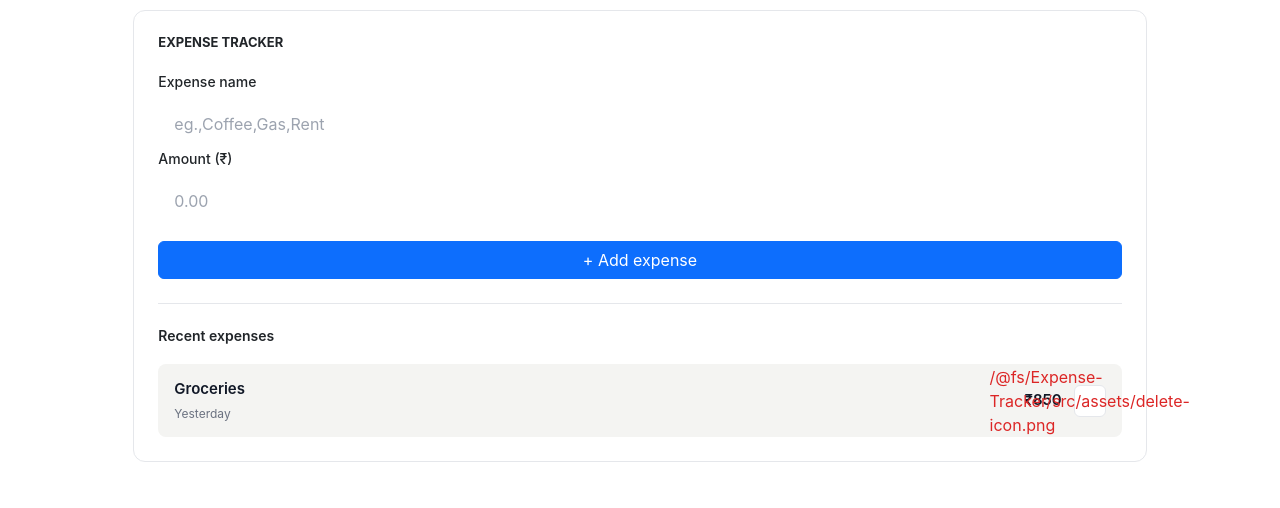
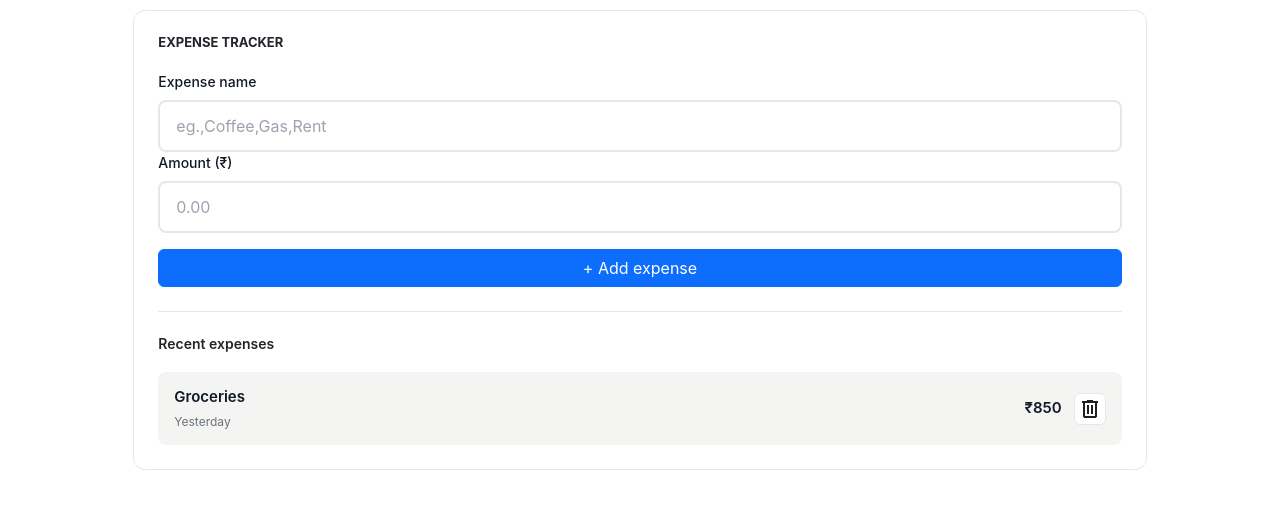
Before and after one commit to DishantGirase/Expense-tracker, a React (Vite) app in the folder Expense-Tracker/: page / in a window 1280 px wide. Shown: the top 508 px of the page. Built offline with nearby package versions, Linux system fonts and the light colour scheme.

Commit message:
some changes in ui

```diff
--- a/Expense-Tracker/src/components/expenseHistoryCard.jsx
+++ b/Expense-Tracker/src/components/expenseHistoryCard.jsx
@@ -11,7 +11,9 @@ const ExpenseHistoryCard = () => {
         </div>
         <div className={styles.expenseRight}>
           <div className={styles.expenseAmount}>₹850</div>
-          <div className={styles.btnDelete}>{deleteIcon}</div>
+          <div className={styles.btnDelete}>
+            <img src={deleteIcon} alt="delete" />
+          </div>
         </div>
       </div>
     </>
--- a/Expense-Tracker/src/components/inputExpense.module.css
+++ b/Expense-Tracker/src/components/inputExpense.module.css
@@ -6,7 +6,7 @@
   display: block;
   font-size: 14px;
   font-weight: 500;
-  color: var(--text-primary);
+  color: #111827;
   margin-bottom: 8px;
 }
 
@@ -14,11 +14,25 @@
   width: 100%;
   padding: 12px 16px;
   font-size: 16px;
-  border: 1px solid var(--border-color);
-  border-radius: var(--radius-md);
+  border: 2px solid #e5e7eb;
+  border-radius: 8px;
   box-sizing: border-box;
-  color: var(--text-primary);
+  color: #111827;
   outline: none;
+  background-color: #ffffff;
+  transition: all 0.3s ease;
+}
+
+.formInput:hover {
+  border-color: #d1d5db;
+  box-shadow: 0 2px 8px rgba(0, 0, 0, 0.08);
+  background-color: #fafafa;
+}
+
+.formInput:focus {
+  border-color: #3b82f6;
+  box-shadow: 0 0 0 3px rgba(59, 130, 246, 0.1);
+  background-color: #ffffff;
 }
 
 .formInput::placeholder {
```
